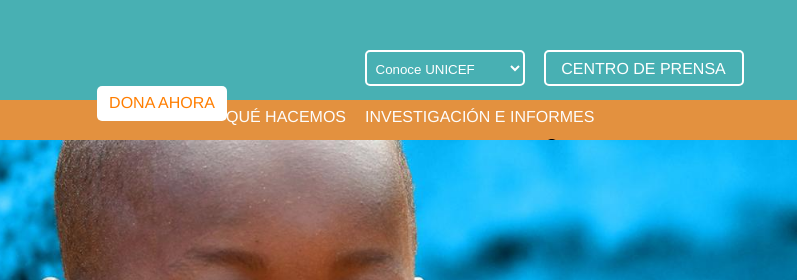
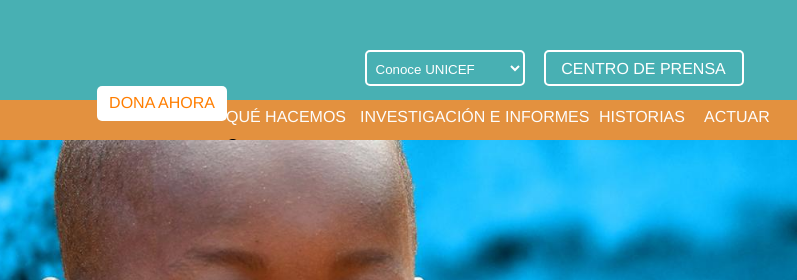
Before and after one commit to Robotanonimo5/UNICEF2.github.io, a plain HTML site: page ACTUAR.html in a window 1280 px wide. Shown: the top 280 px of the page, 483-1280 px from the left. Drawn offline with Linux system fonts and the light colour scheme; files whose address does not match are found by name.

Commit message:
Update ACTUAR.html

```diff
--- a/ACTUAR.html
+++ b/ACTUAR.html
@@ -378,8 +378,8 @@
 	</header>
 <nav>
 	  	<li id="menumenu"><a href="unicef que hacemos.html">QUÉ HACEMOS</a></li>
-	    <li id="menumenu"><a href="INVESTIGACION E INFORMES.html">INVESTIGACIÓN E INFORMES</a> </li>
-		<li id="investigacion"><a href="historias.html">HISTORIAS</a></li>
+		<li id="investigacion"><a href="INVESTIGACION E INFORMES.html">INVESTIGACIÓN E INFORMES</a></li>
+		<li id="menumenu"><a href="historias.html">HISTORIAS</a></li>
 		<li id="menumenu"><a href="ACTUAR.html">ACTUAR</a></li>
 		<li id="menumenu"><a href="file:///C|/Users/yaren/Downloads/Pagina Unicef/Pagina Unicef/html/Audios.html"><img src="../IMAHENES/pngegg.png" width="18" height="18" alt=""/></a></li>
 </nav>
```
